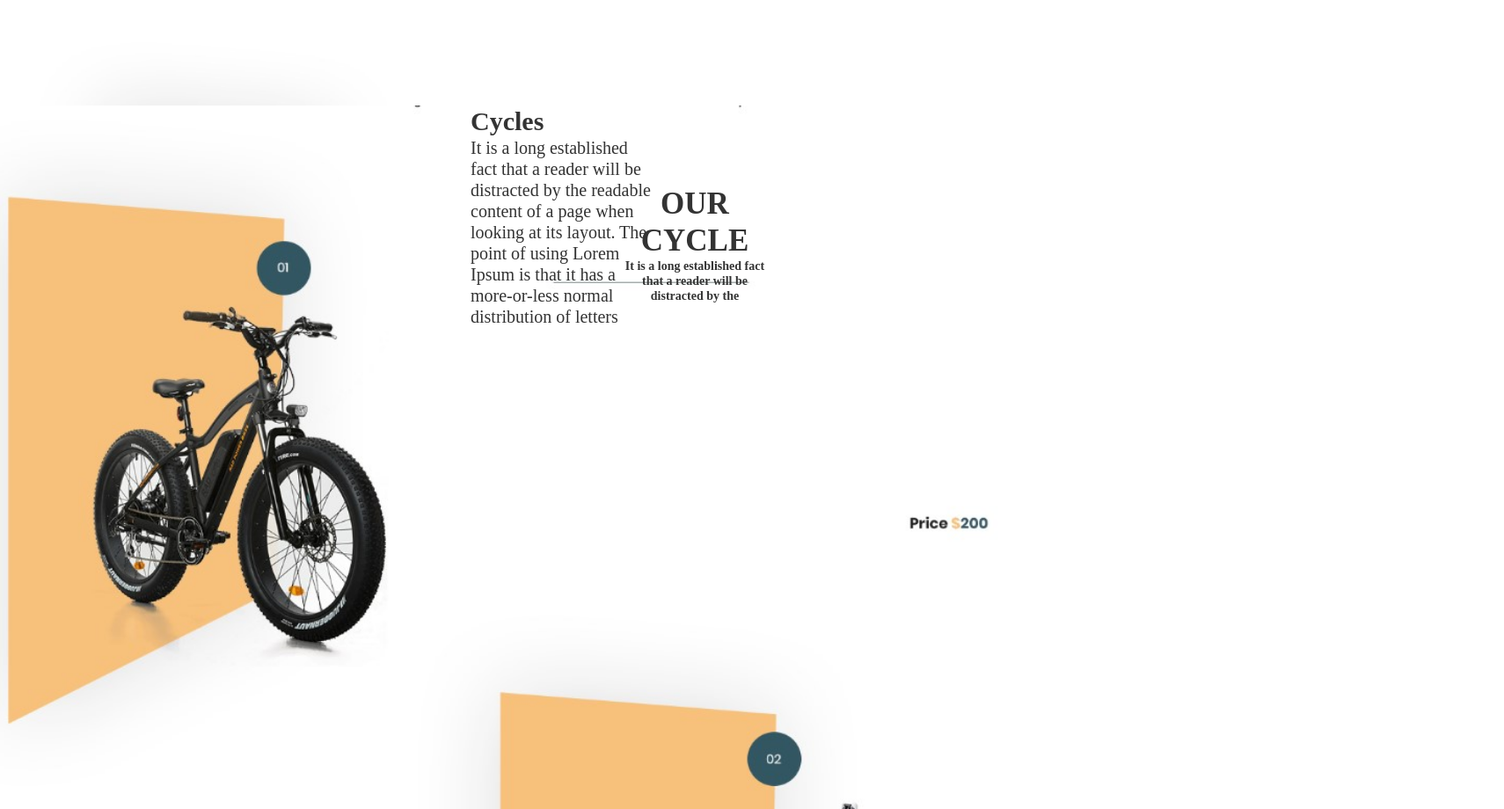
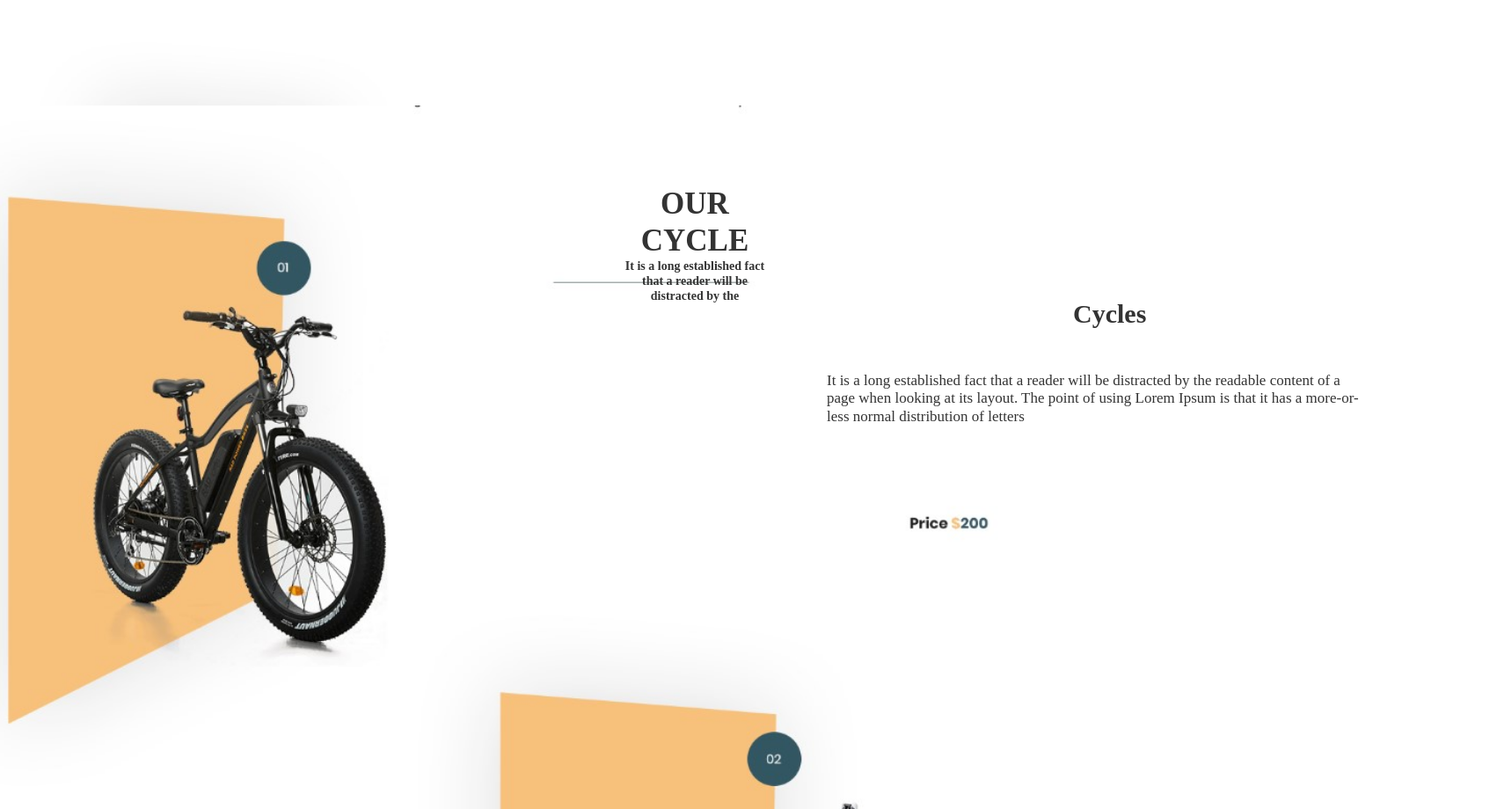
Before and after one commit to tokyoxdk/firstapp, a plain HTML site: page index.html in a window 1280 px wide. Shown: the part 680-1600 px from the top of the page at 88% size, 1710 px wide, since content can reach past the window. Drawn offline with Linux system fonts and the light colour scheme.

Commit message:
add intro 2

```diff
--- a/assets/css/style.css
+++ b/assets/css/style.css
@@ -171,7 +171,8 @@ button{
 }
 
 .intro2 {
-
+    padding-left: 1100px;
+    padding-block:  70px;
     width: 100%;
     height: 100vh;
     line-height: 1.2;
@@ -179,20 +180,31 @@ button{
     background-size: cover;
 }
 .intro2__inner{
-    width: 100%;
-    max-width: 410px;
-    margin: 0 auto;
+    position: relative;
+    /*width: 100%;*/
+    width: 610px;
+    top: 150px;
+
 }
 .intro2__title{
-    font-family: "Popping Regular";
+    position: relative;
+    left: 120px;
+    font-family: "Poppins Regular";
     font-size: 30px;
     font-weight: 800;
-    margin: 0 100px 0 100px;
+    line-height: 1.1;
+    max-width: 250px;
+
 }
 
 .intro2__subtitle{
-    font-family: "Popping Regular";
+    height: 120px;
+    width: 610px;
+    position: relative;
+    font-family: "Poppins Regular";
     font-weight: 300;
-    font-size: 20px;
-    margin: 0 100px 50px 100px;
+    font-size: 17px;
+    top: 50px;
+    right: 160px;
+
 }
--- a/index.html
+++ b/index.html
@@ -49,14 +49,13 @@
 </div>
 
 <div class="intro2">
-    <div class="container">
+
         <div class="intro2__inner">
         <h1 class ="intro2__title">Cycles</h1>
         <h2 class = "intro2__subtitle">It is a long established fact that a reader will be distracted by the readable content of a page when looking at its layout.
             The point of using Lorem Ipsum is that it has a more-or-less normal distribution of letters
         </h2>
     </div>
-    </div>
 </div>
 
 
```
